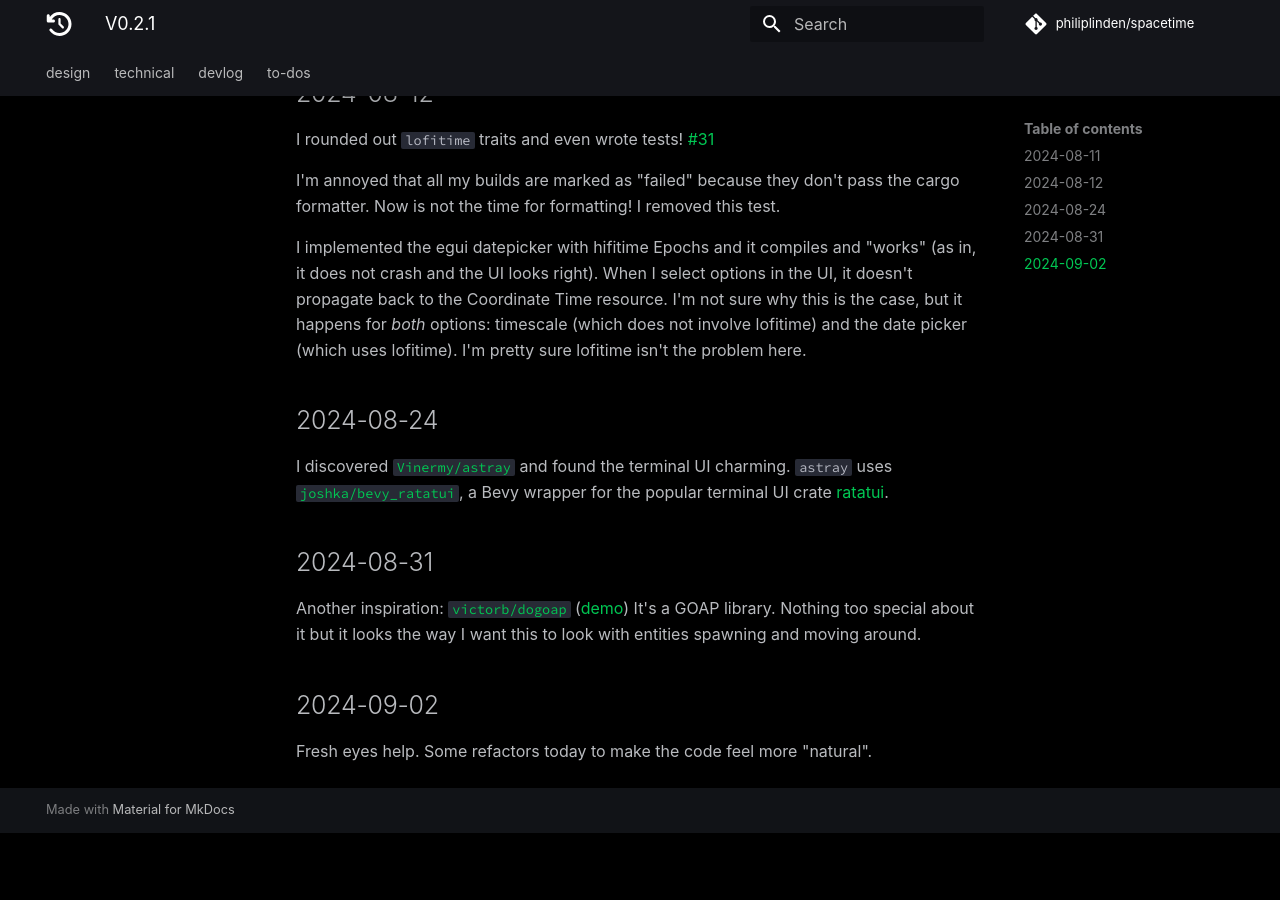
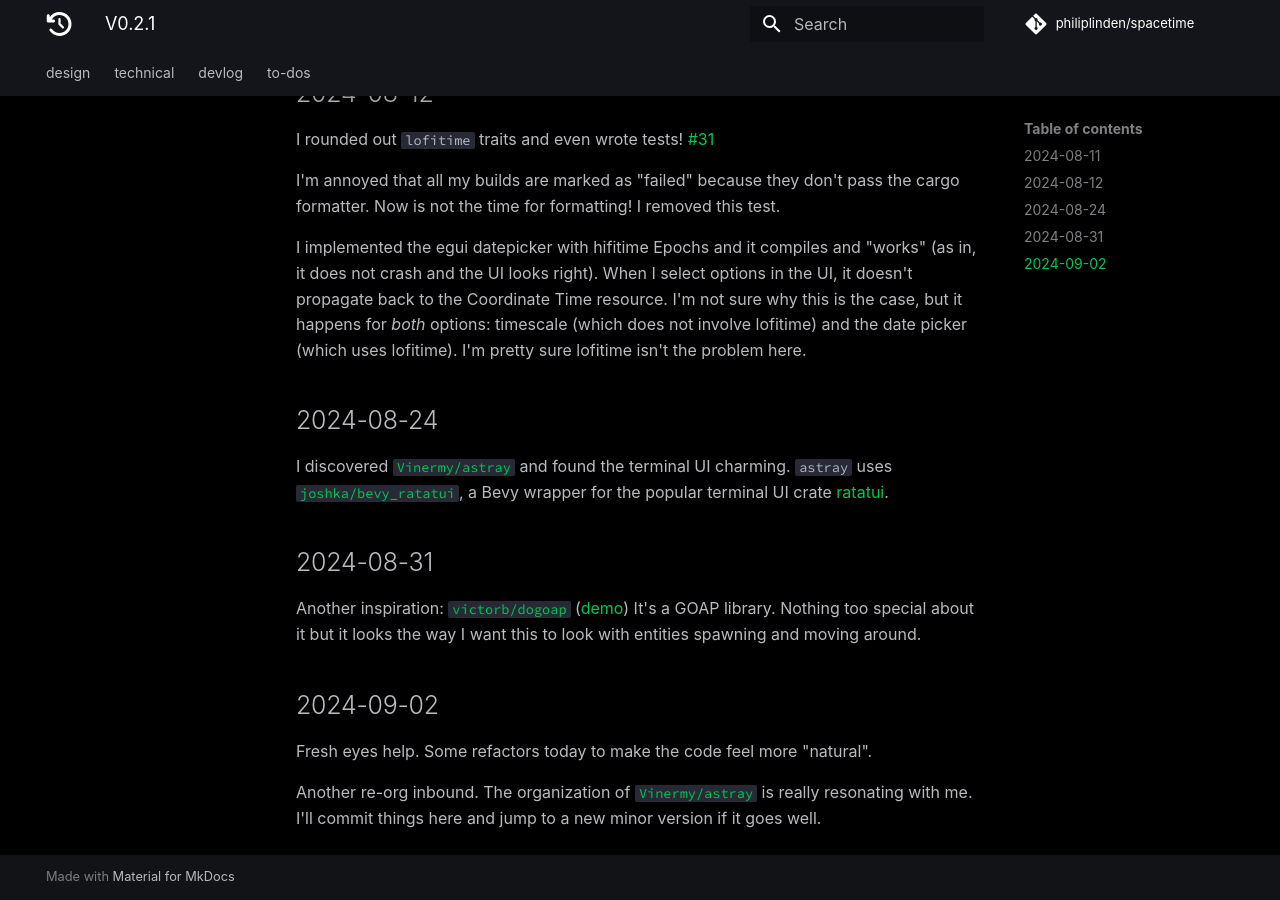
Before and after one commit to philiplinden/spacetime, an MkDocs documentation site: the page built from docs/devlog/v0.2.1.md, in a window 1280 px wide and 900 px high, scrolled down 547 px. Built offline with MkDocs 1.6.1 and Material for MkDocs 9.7.7, drawn with Linux system fonts in a browser that asks for light colours; some web fonts are replaced; comment, search, counter and statistics services are not loaded; before the commit the page ends 1380 px from its top, so only the background shows below that.

Commit message:
checkpoint: tinkering some more

```diff
--- a/docs/devlog/v0.2.1.md
+++ b/docs/devlog/v0.2.1.md
@@ -45,3 +45,7 @@ and moving around.
 
 # 2024-09-02
 Fresh eyes help. Some refactors today to make the code feel more "natural".
+
+Another re-org inbound. The organization of
+[`Vinermy/astray`](https://github.com/Vinermy/astray) is really resonating with
+me. I'll commit things here and jump to a new minor version if it goes well.
```
Also changed, not shown: 1 other file.
